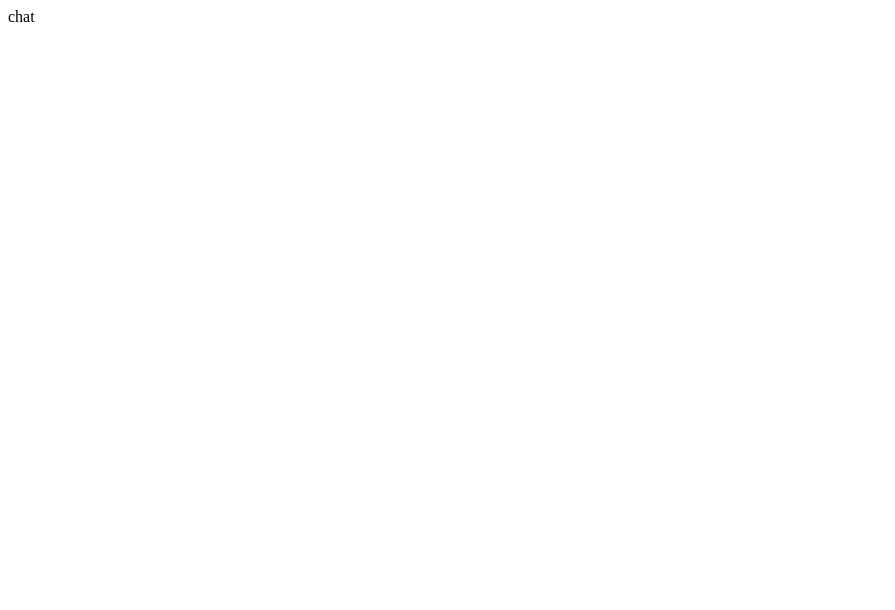
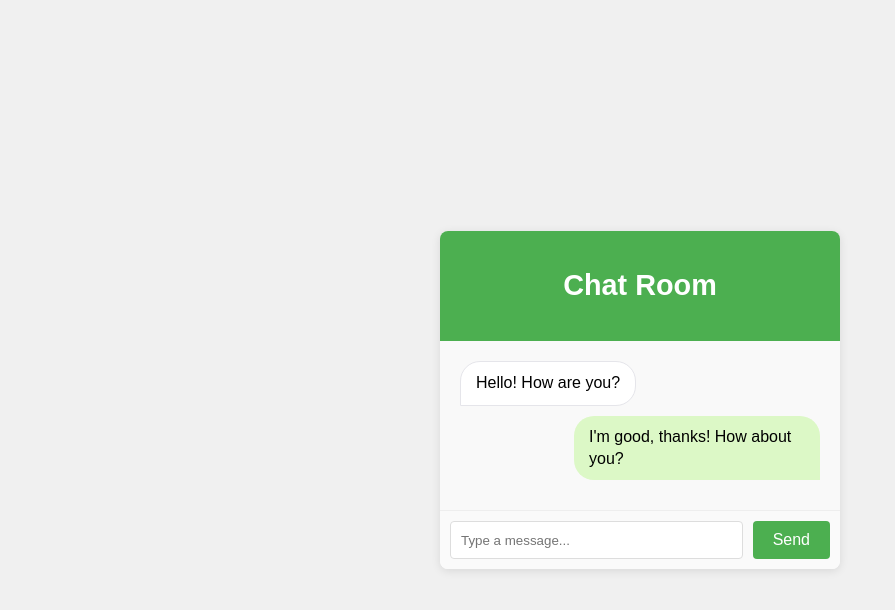
Before and after one commit to dodo5517/test, a website: page chat/index.html in a window 1280 px wide. Shown: the whole page, without its empty margins (0-895 px from the left). Drawn offline with Linux system fonts and the light colour scheme.

Commit message:
귀찮으니까 기본 디자인은 gpt에게 해달라함^^

```diff
--- a/app.js
+++ b/app.js
@@ -8,8 +8,7 @@ const __dirname = path.resolve(); //절대 경로 저장.
 import chatRouter from "./chat/chat.js"; //라우터로 분리한 라우터모듈을 가져옴.
 
 app.get("/", (req, res) => {
-  // res.sendFile(path.join(__dirname, "/index.html"));
-  res.sendFile(path.join(__dirname, "/chat/index.html"));
+  res.sendFile(path.join(__dirname, "/index.html"));
 });
 
 app.use("/chat", chatRouter); // http://localhost:port/chat으로 오는 모든 요청(use)은 chatRouter가 처리할 거임.
--- a/chat/css/main.css
+++ b/chat/css/main.css
@@ -0,0 +1,108 @@
+body {
+  font-family: Arial, sans-serif;
+  background-color: #f0f0f0;
+  display: flex;
+  justify-content: center;
+  align-items: center;
+  height: 100vh;
+  margin: 0;
+}
+
+.chat-container {
+  background-color: #ffffff;
+  border-radius: 8px;
+  box-shadow: 0 2px 10px rgba(0, 0, 0, 0.1);
+  width: 400px;
+  max-width: 100%;
+  display: flex;
+  flex-direction: column;
+  overflow: hidden;
+}
+
+.chat-header {
+  background-color: #4caf50;
+  color: white;
+  padding: 15px;
+  text-align: center;
+  font-size: 1.2em;
+}
+
+.chat-messages {
+  flex: 1;
+  padding: 20px;
+  overflow-y: auto;
+  background-color: #f9f9f9;
+}
+
+.chat-messages::-webkit-scrollbar {
+  width: 6px;
+}
+
+.chat-messages::-webkit-scrollbar-thumb {
+  background-color: #cccccc;
+  border-radius: 10px;
+}
+
+.message {
+  margin-bottom: 10px;
+  display: flex;
+  align-items: flex-end;
+}
+
+.message.sent {
+  justify-content: flex-end;
+}
+
+.message.received {
+  justify-content: flex-start;
+}
+
+.message-content {
+  max-width: 60%;
+  padding: 10px 15px;
+  border-radius: 20px;
+  font-size: 1em;
+  line-height: 1.4;
+}
+
+.message.sent .message-content {
+  background-color: #dcf8c6;
+  color: #000;
+  border-bottom-right-radius: 0;
+}
+
+.message.received .message-content {
+  background-color: #ffffff;
+  color: #000;
+  border-bottom-left-radius: 0;
+  border: 1px solid #e5e5ea;
+}
+
+.chat-input {
+  display: flex;
+  border-top: 1px solid #eeeeee;
+  padding: 10px;
+  background-color: #fafafa;
+}
+
+#chat-input {
+  flex: 1;
+  padding: 10px;
+  border: 1px solid #dddddd;
+  border-radius: 4px;
+  margin-right: 10px;
+}
+
+#send-button {
+  background-color: #4caf50;
+  color: white;
+  border: none;
+  padding: 10px 20px;
+  border-radius: 4px;
+  cursor: pointer;
+  font-size: 1em;
+}
+
+#send-button:hover {
+  background-color: #45a049;
+}
--- a/chat/index.html
+++ b/chat/index.html
@@ -3,9 +3,27 @@
   <head>
     <meta charset="UTF-8" />
     <meta name="viewport" content="width=device-width, initial-scale=1.0" />
-    <title>Document</title>
+    <title>Chat Box</title>
+    <link rel="stylesheet" href="/chat/css/main.css" />
   </head>
   <body>
-    chat
+    <div class="chat-container">
+      <div class="chat-header">
+        <h2>Chat Room</h2>
+      </div>
+      <div class="chat-messages" id="chat-messages">
+        <!-- Sample messages for demonstration -->
+        <div class="message received">
+          <div class="message-content">Hello! How are you?</div>
+        </div>
+        <div class="message sent">
+          <div class="message-content">I'm good, thanks! How about you?</div>
+        </div>
+      </div>
+      <div class="chat-input">
+        <input type="text" id="chat-input" placeholder="Type a message..." />
+        <button id="send-button">Send</button>
+      </div>
+    </div>
   </body>
 </html>
```
